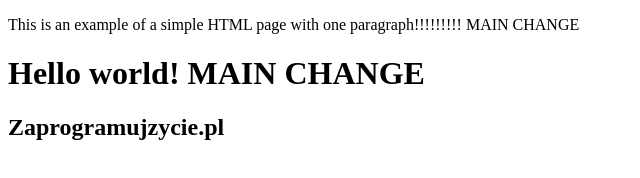
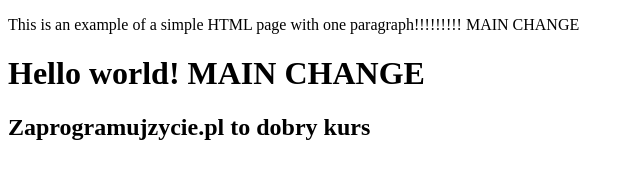
Before and after one commit to maciej-mazur-github/testing-repository-gh, a plain HTML site: page Index.html in a window 1280 px wide. Shown: the whole page, without its empty margins (0-640 px from the left). Drawn offline with Linux system fonts and the light colour scheme.

Commit message:
Modified index.html

```diff
--- a/Index.html
+++ b/Index.html
@@ -11,6 +11,6 @@
     <h1>
         Hello world! MAIN CHANGE
     </h1>
-    <h2>Zaprogramujzycie.pl</h2>
+    <h2>Zaprogramujzycie.pl to dobry kurs</h2>
 </div>
 </html>
```
